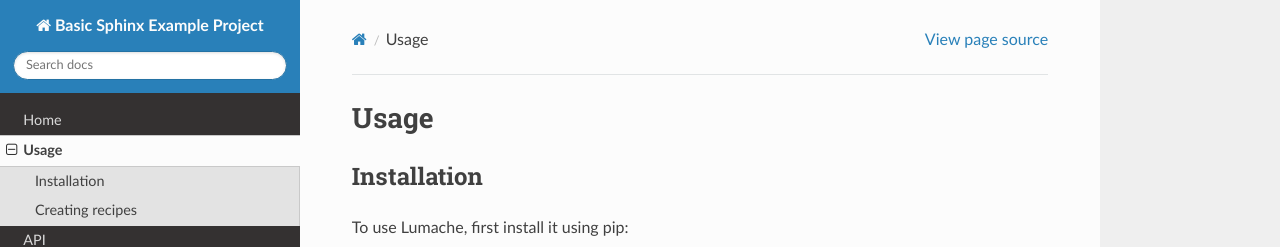
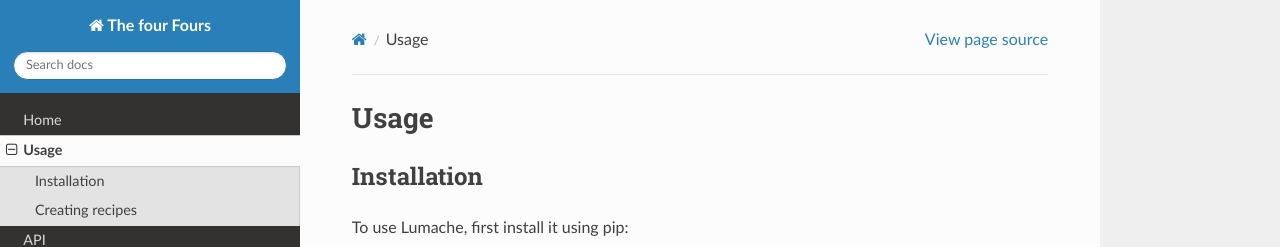
Before and after one commit to terrabela/fourFours, a Sphinx documentation site: the page built from docs/usage.rst, in a window 1280 px wide and 1095 px high. Shown: the top 247 px of the window. Built offline with Sphinx 7.4.7 and the Read the Docs theme 2.0.0, drawn with Linux system fonts in a browser that asks for light colours; some of the changed text lies outside the part shown.

Commit message:
Update conf.py

```diff
--- a/docs/conf.py
+++ b/docs/conf.py
@@ -17,9 +17,9 @@
 
 # -- Project information -----------------------------------------------------
 
-project = "Basic Sphinx Example Project"
-copyright = "2022, Read the Docs core team"
-author = "Read the Docs core team"
+project = "The four Fours"
+copyright = "2024, M. F. Máduar"
+author = "terrabela"
 
 
 # -- General configuration ---------------------------------------------------
```
